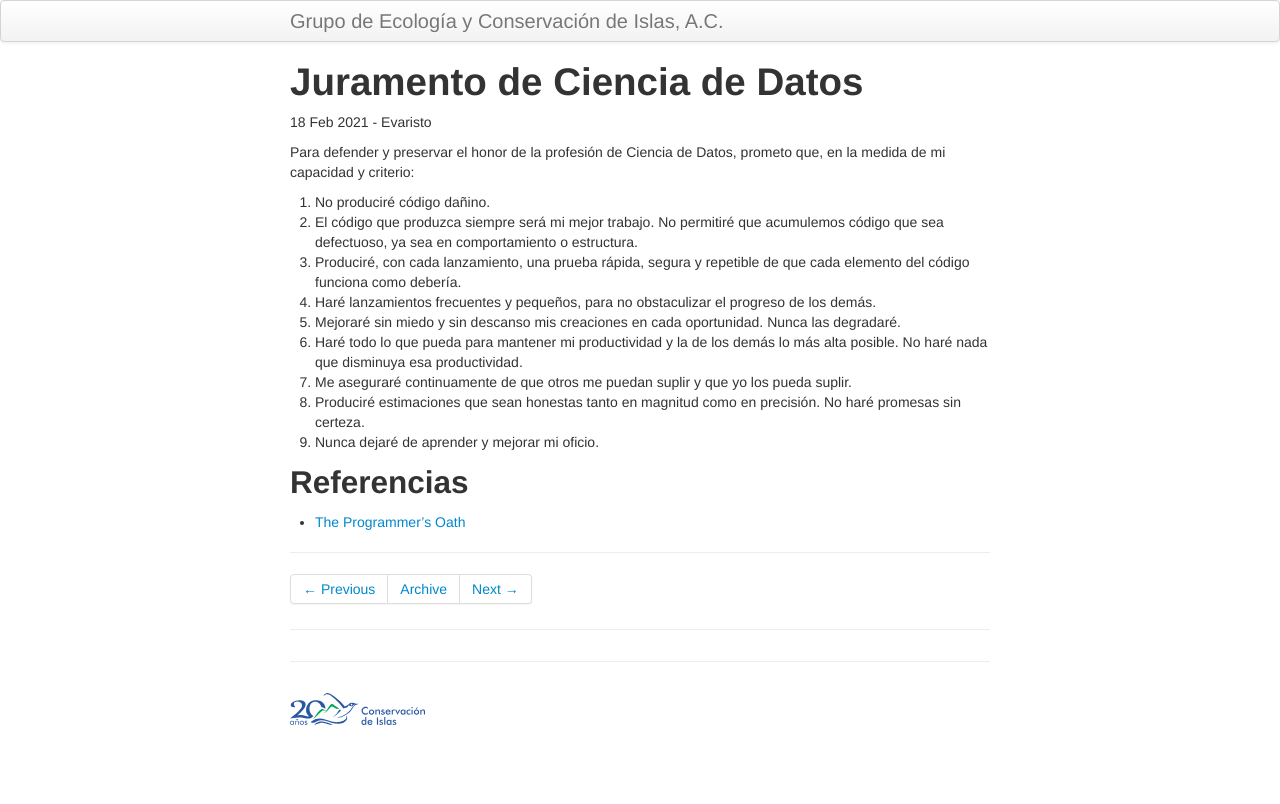
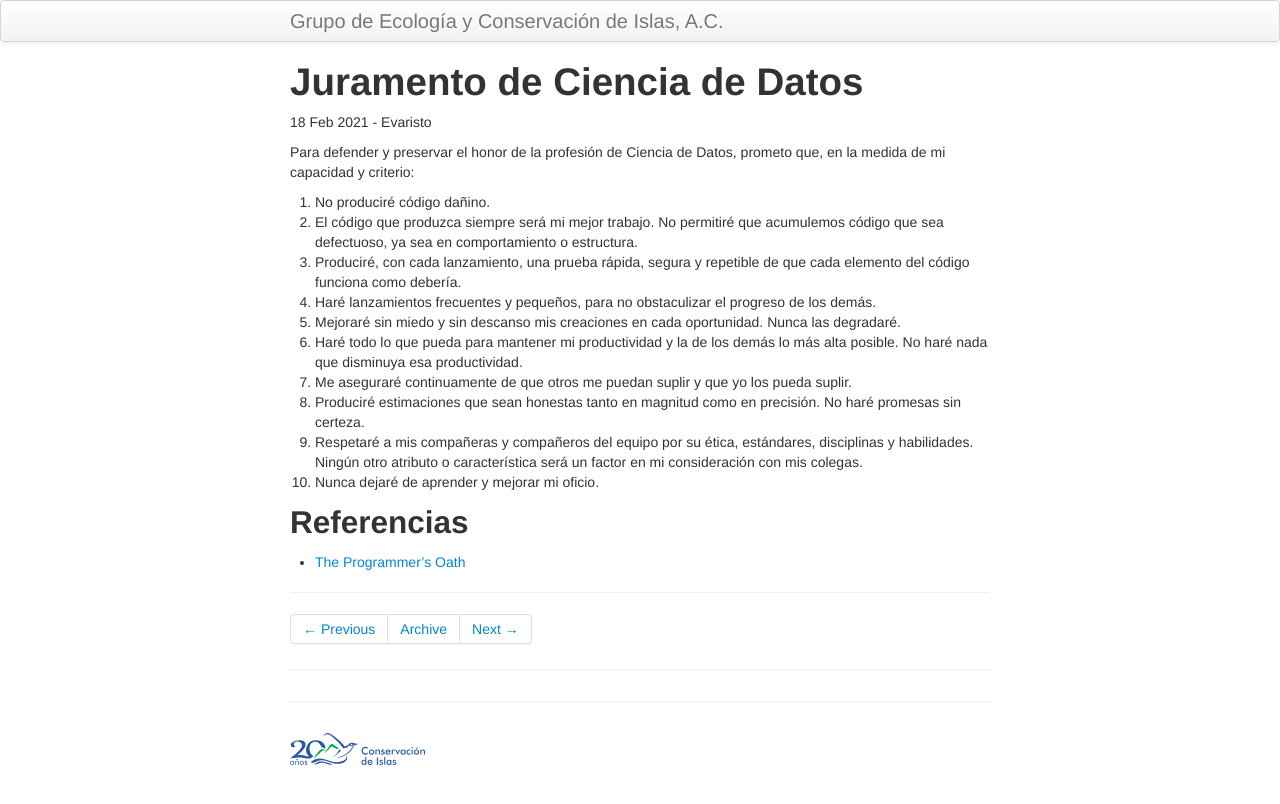
Before and after one commit to LizethMReyes/islasgeci.github.io, a Jekyll site: the page built from _posts/2021-02-18-juramento.md, in a window 1280 px wide. Shown: the top 804 px of the page. Built offline with Jekyll 4.4.1, drawn with Linux system fonts in a browser that asks for light colours.

Commit message:
✍️ Actualiza juramento

```diff
--- a/_posts/2021-02-18-juramento.md
+++ b/_posts/2021-02-18-juramento.md
@@ -20,6 +20,9 @@ mi capacidad y criterio:
 1. Me aseguraré continuamente de que otros me puedan suplir y que yo los pueda suplir.
 1. Produciré estimaciones que sean honestas tanto en magnitud como en precisión. No haré promesas
    sin certeza.
+1. Respetaré a mis compañeras y compañeros del equipo por su ética, estándares, disciplinas y
+   habilidades. Ningún otro atributo o característica será un factor en mi consideración con mis
+   colegas.
 1. Nunca dejaré de aprender y mejorar mi oficio.
 
 ## Referencias
```
